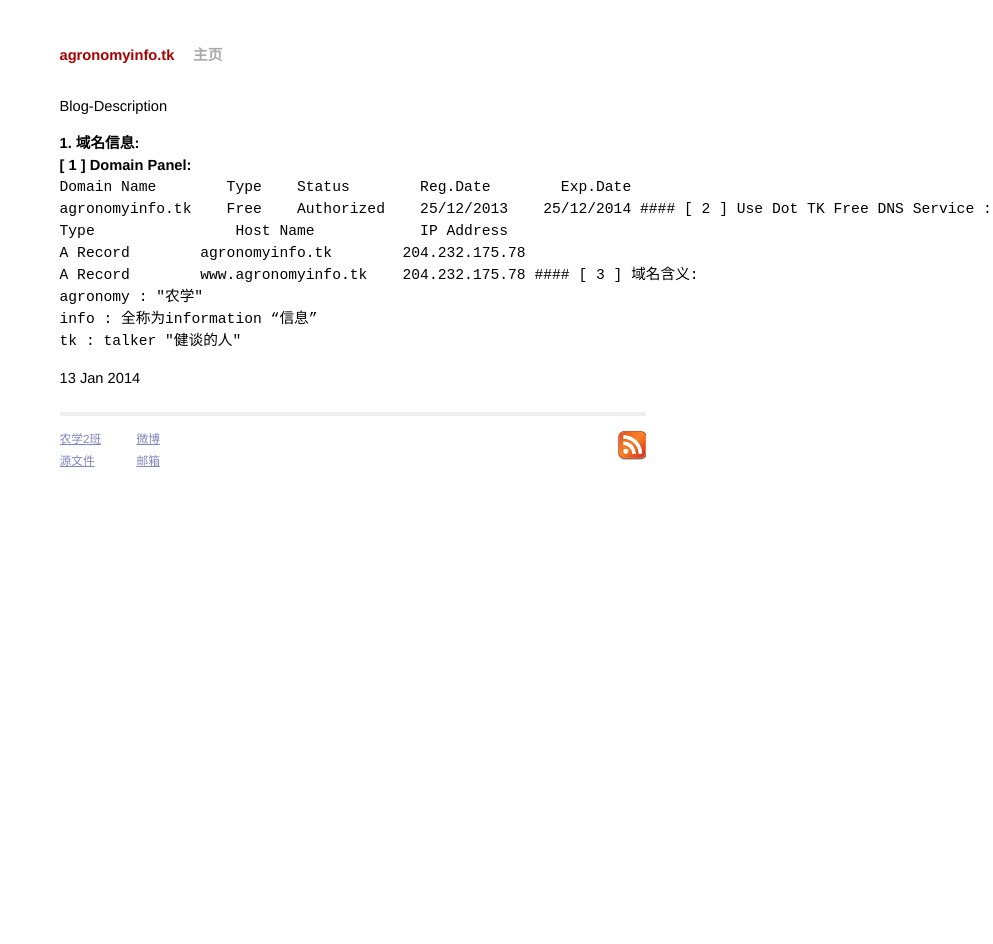
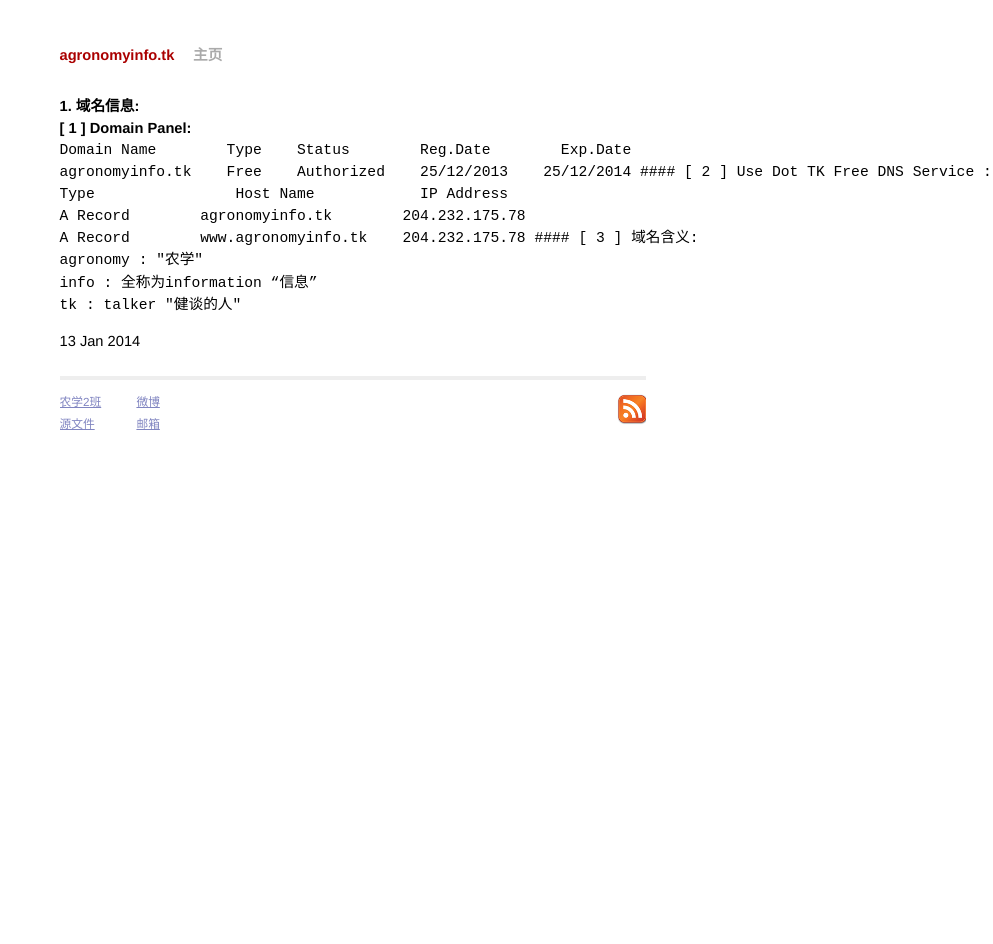
Before and after one commit to ahauzhangxu/linuxyuanjun.github.io, a Jekyll site: the page built from _posts/2014-01-13-Blog-Description.md, in a window 1280 px wide. Shown: the whole page, without its empty margins (287-1280 px from the left). Built offline with Jekyll 4.4.1, drawn with Linux system fonts in a browser that asks for light colours.

Commit message:
Update 2014-01-13-Blog-Description.md

```diff
--- a/_posts/2014-01-13-Blog-Description.md
+++ b/_posts/2014-01-13-Blog-Description.md
@@ -2,8 +2,6 @@
 layout: default
 title: Blog-Description
 ---
-
-<p>{{ page.title}}</p>
 
 ###1. 域名信息:
 ####[ 1 ] Domain Panel:
```
